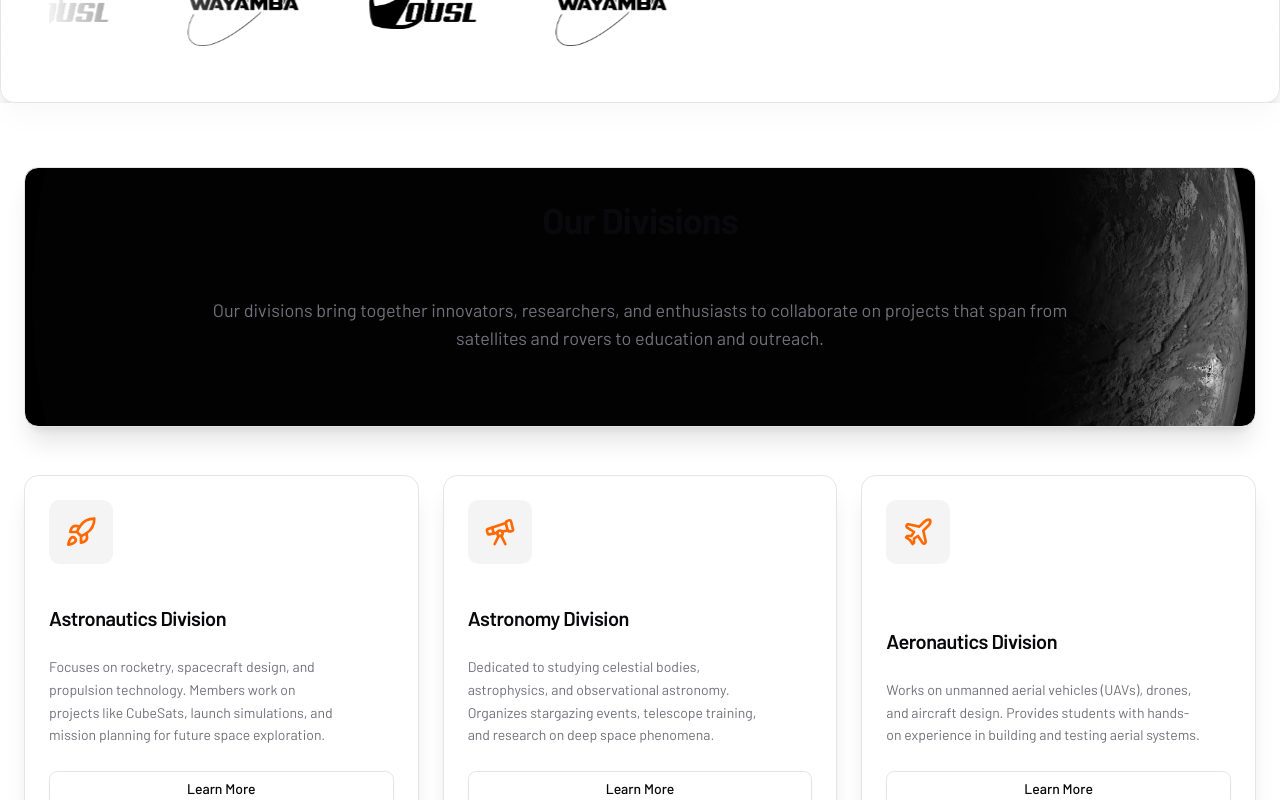
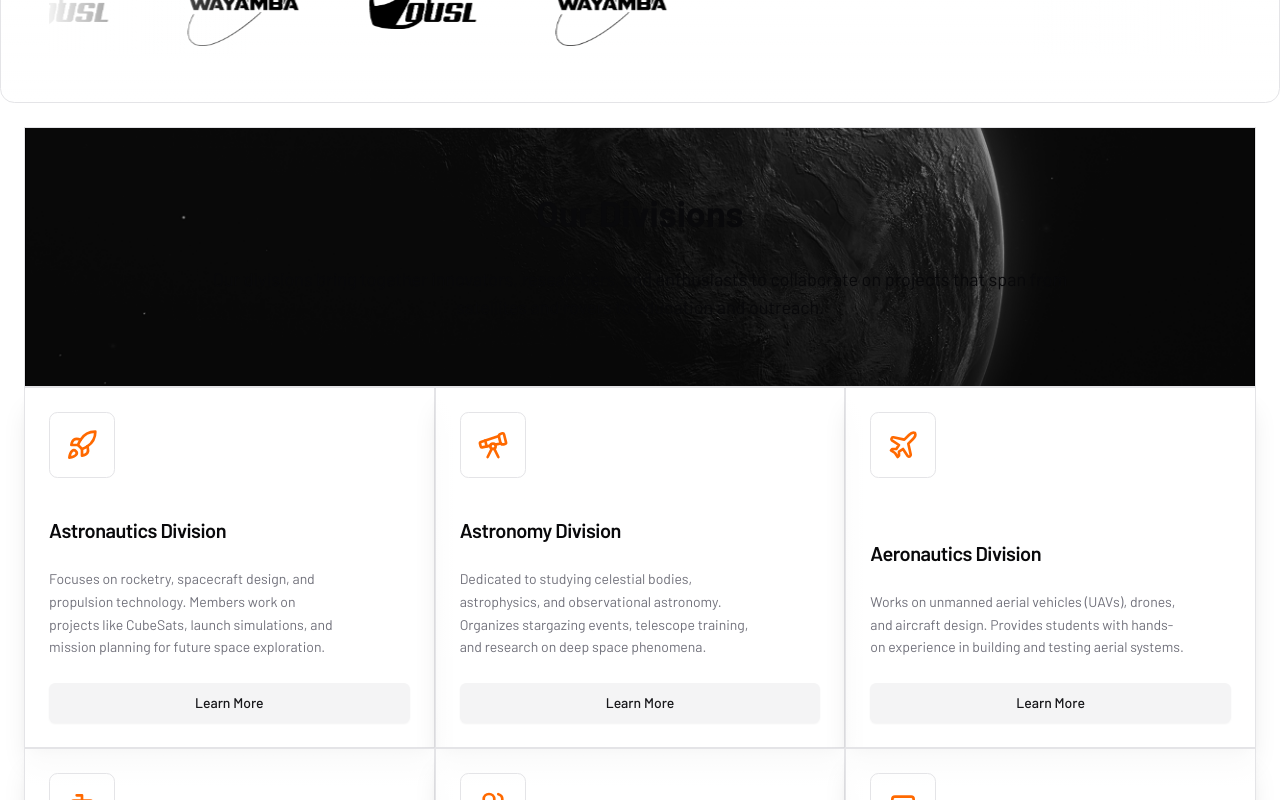
Before and after one commit to sedssrilanka/seds-sl, a Next.js app: page / in a window 1280 px wide. Shown: the part 980-1780 px from the top of the page. Built offline with nearby package versions, Linux system fonts and the light colour scheme.

Commit message:
fix: layouts changes

```diff
--- a/src/app/globals.css
+++ b/src/app/globals.css
@@ -148,6 +148,10 @@
 @utility glass-2 {
   @apply border-border from-card/100 to-card/80 dark:border-border/10 dark:border-b-border/5 dark:border-t-border/20 dark:from-card/10 dark:to-card/5 border bg-linear-to-b;
 }
+
+@utility glass-2v {
+  @apply border-border border;
+}
 @utility glass-3 {
   @apply border-border from-card/30 to-card/20 dark:border-border/10 dark:border-t-border/20 dark:border-b-border/5 dark:from-primary/5 dark:to-primary/2 border bg-linear-to-b;
 }
--- a/src/components/sections/home-page/chapters/index.tsx
+++ b/src/components/sections/home-page/chapters/index.tsx
@@ -32,7 +32,7 @@ export default function Component() {
   }, []);
 
   return (
-    <Card className="w-full">
+    <Card className="w-full shadow-none hover:glass-1">
       <CardContent className="p-6">
         <Marquee pauseOnHover fade={true}>
           {chapters.map((chapter) => (
--- a/src/components/sections/home-page/division/divisionsection.tsx
+++ b/src/components/sections/home-page/division/divisionsection.tsx
@@ -1,5 +1,6 @@
 import { Bot, Laptop, Plane, Rocket, Telescope, Users } from "lucide-react";
 import { Button } from "@/components/ui/button";
+import { SectionHeader } from "@/components/sections/section-header";
 import {
   Card,
   CardDescription,
@@ -60,45 +61,38 @@ const divisions: Division[] = [
 ];
 
 const DivisionCard = ({ division }: { division: Division }) => (
-  <Card className="bg-background border-input">
+  <Card className="rounded-none border ">
     <CardVisual className="h-20 items-start justify-start">
-      <div className="bg-secondary p-4 rounded-lg">{division.icon}</div>
+      <div className="glass-3 rounded-md p-4 ">{division.icon}</div>
     </CardVisual>
     <CardTitle className="text-xl">{division.title}</CardTitle>
     <CardDescription className="text-sm leading-relaxed">
       {division.description}
     </CardDescription>
-    <Button variant="outline">Learn More</Button>
+    <Button variant="secondary" size="lg" className=" rounded-sm">
+      Learn More
+    </Button>
   </Card>
 );
 
 const DivisionsSection = () => {
   return (
-    <section className="relative w-full py-16 text-foreground">
-      {/* Overlay for readability */}
-      <div className="absolute inset-0 bg-background/80 backdrop-blur-sm" />
-      <div className="relative z-10 mx-auto w-full px-6">
-        <Card
-          className="text-center mb-12 p-8 h-65"
-          style={{
-            backgroundImage: `url(/divisionimg/moon.jpeg)`,
-            backgroundSize: "cover",
-            backgroundPosition: "center",
-            backgroundAttachment: "fixed",
-          }}
-        >
-          <CardTitle className="text-4xl font-bold mb-4">
-            Our Divisions
-          </CardTitle>
-          <CardDescription className="text-lg mt-4">
-            Our divisions bring together innovators, researchers, and
-            enthusiasts to collaborate on projects that span from
-            <br />
-            satellites and rovers to education and outreach.
-          </CardDescription>
-        </Card>
+    <section className="bg-background relative w-full  p-6">
+      <div className="flex flex-col items-center mx-auto">
+        <SectionHeader
+          title="Our Divisions"
+          description={
+            <>
+              Our divisions bring together innovators, researchers, and
+              enthusiasts to collaborate on projects that span from
+              <br />
+              satellites and rovers to education and outreach.
+            </>
+          }
+          image="/divisionimg/header.png"
+        />
 
-        <div className="grid grid-cols-1 md:grid-cols-2 lg:grid-cols-3 gap-6">
+        <div className="grid grid-cols-1 md:grid-cols-2 lg:grid-cols-3 border-border dark:border-border/50">
           {divisions.map((division) => (
             <DivisionCard key={division.id} division={division} />
           ))}
--- /dev/null
+++ b/src/components/sections/section-header.tsx
@@ -0,0 +1,23 @@
+import type React from "react";
+
+interface SectionHeaderProps {
+  title: string;
+  description: React.ReactNode;
+  image: string;
+}
+
+export const SectionHeader: React.FC<SectionHeaderProps> = ({
+  title,
+  description,
+  image,
+}) => {
+  return (
+    <div
+      className="flex flex-col items-center justify-center text-center p-8 h-65  w-full bg-center bg-cover bg-no-repeat text-foreground border"
+      style={{ backgroundImage: `url(${image})` }}
+    >
+      <h2 className="text-4xl font-bold mb-4">{title}</h2>
+      <div className="text-lg mt-4">{description}</div>
+    </div>
+  );
+};
```
Also changed, not shown: public/divisionimg/header.png (added).
